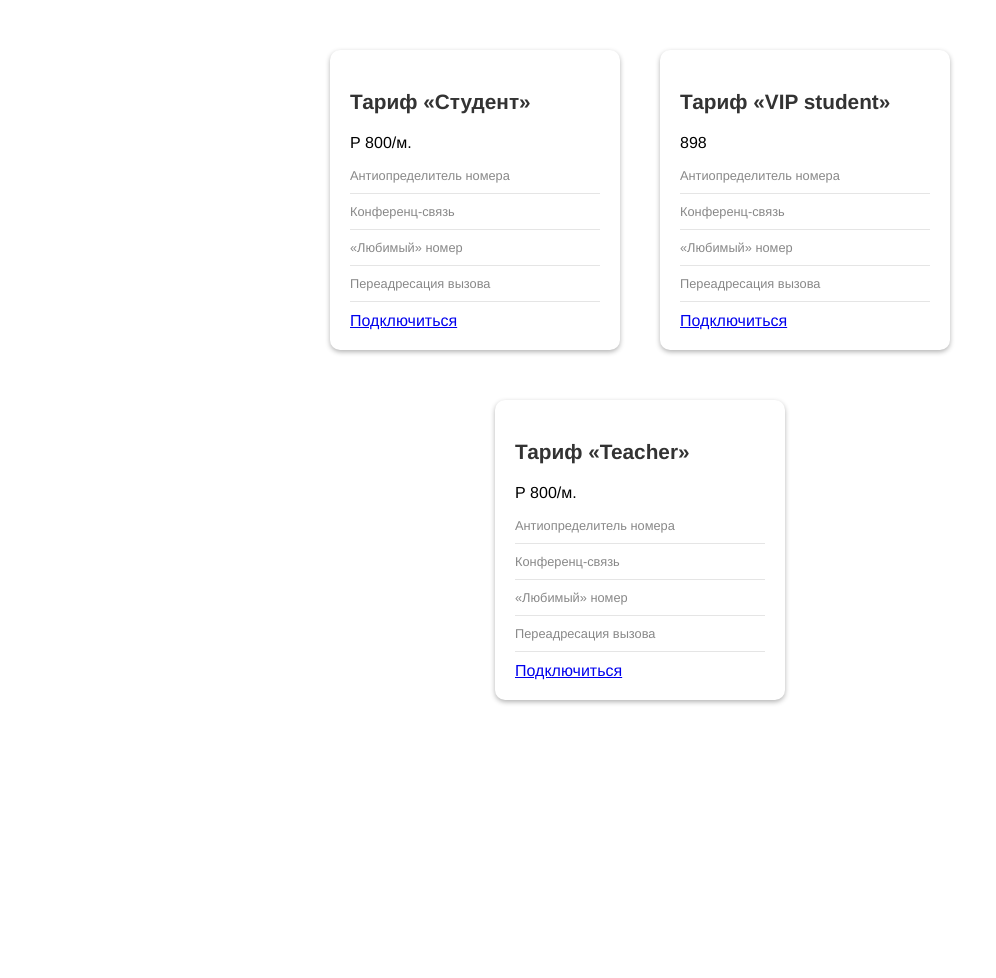
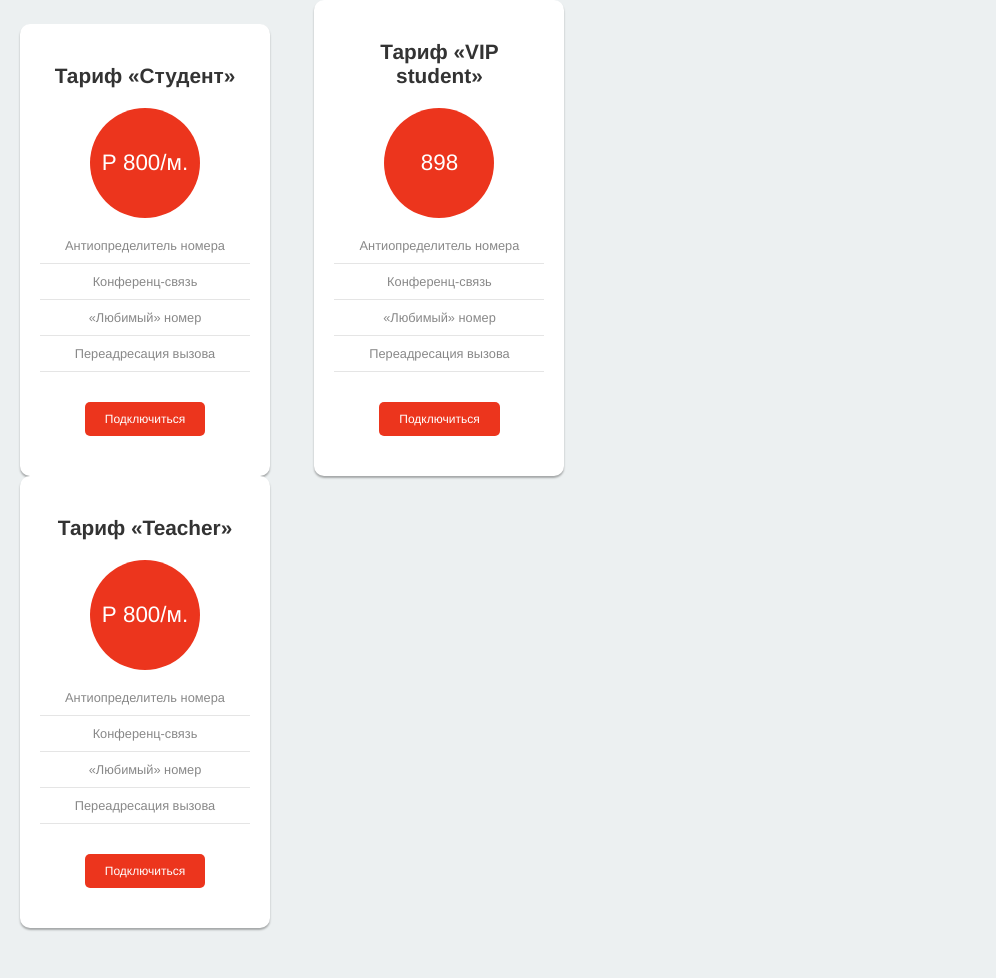
Before and after one commit to W12iteCrow/W12iteCrow.github.io, a PHP site: page / in a window 1280 px wide. Shown: the whole page, without its empty margins (0-996 px from the left). Before the commit the page ends 704 px from the top, so only its background shows below. Run offline with PHP 8.4, Linux system fonts and the light colour scheme; some libraries are stand-ins or nearby versions.

Commit message:
Update style.css

```diff
--- a/style.css
+++ b/style.css
@@ -1,51 +1,15 @@
-/* * {
+* {
 	box-sizing: border-box;
-} */
+}
 
 body {
 	margin: 0;
 	font-size: 16px;
 	font-family: Helvetica;
-   background:rgba(255, 255, 255, 0.1)
+	background: #ECF0F1;
 }
 
-.headline {
-   display: flex;
-   justify-content: center;
-   flex-direction: column;
-   align-items: center;
-   height: 300px;
-}
-
-.headline img {
-   max-width: 100%;
-   height: 110%;
-   margin-bottom: -40px;
-}
-/* }
-.headline-text1 {
-   font-size: 36px;
-   color: #333333;
-   margin-top: -20px;
-   margin-bottom: 50px;
-   color: #5D5D5D;
-}
-.headline-text2 {
-   font-size: 36px;
-   color: #333333;
-   margin-top: -42px;
-   margin-bottom: 50px;
-   color: #5D5D5D;
-} */
-
-.wrap {
-   max-width: 660px;
-   margin: 50px auto 0 auto;
-   text-align: center;
-   display: flex;
-   justify-content: center;
-}
-.wrap2 {
+.wrap .wrap2 {
 	max-width: 660px;
 	margin: 50px auto 0 auto;
 	text-align: center;
@@ -54,34 +18,36 @@ body {
 }
 
 .box1 {
+	display: inline-block;
 	margin: 0 20px;
 	width: 250px;
-   background: rgb(255, 255, 255);
-   text-align: left;
+	background: white;
+	text-align: center;
 	padding: 20px;
 	border-radius: 10px;
-   box-shadow: 0 2px 5px rgba(0, 0, 0, 0.3);
+	box-shadow: 0 2px 2px rgba(0, 0, 0, 0.3);
 }
 
 .box2 {
+	display: inline-block;
 	margin: 0 20px;
 	width: 250px;
 	background: white;
-   text-align: left;
+	text-align: center;
 	padding: 20px;
 	border-radius: 10px;
-   box-shadow: 0 2px 5px rgba(0, 0, 0, 0.3);
+	box-shadow: 0 2px 2px rgba(0, 0, 0, 0.3);
 }
 
 .box3 {
-   /* display: inline-block; */
+	display: inline-block;
 	margin: 0 20px;
 	width: 250px;
 	background: white;
-   text-align: left;
+	text-align: center;
 	padding: 20px;
 	border-radius: 10px;
-   box-shadow: 0 2px 5px rgba(0, 0, 0, 0.3);
+	box-shadow: 0 2px 2px rgba(0, 0, 0, 0.3);
 }
 
 .blue {
@@ -100,51 +66,18 @@ h2 {
 	font-weight: 100;
 	letter-spacing: 1px;
 }
-.title{
-   font-size: 32px;
-   text-align: center;
-}
 
-.title-vip {
-   font-size: 30px;
-   text-align: center;
-}
-
-.price1 {
-   height: 70px;
-   width: 290px;
-   text-align: center;
-   background-color: #7a7676;
-   border-radius: 15%;
-   line-height: 80px;
-   color: #FFF;
-   font-size: 30px;
-   font-weight: 100px;
-   margin-left: -20px;
-}
-.price2 {
-   height: 70px;
-   width: 290px;
+.price {
+	height: 110px;
+	width: 110px;
 	text-align: center;
 	background-color: #EC351D;
-   border-radius: 15%;
-   line-height: 80px;
+	border-radius: 50%;
+	line-height: 110px;
 	color: #FFF;
-   font-size: 30px;
-   font-weight: 100px;
-   margin-left: -20px;
-}
-.price3 {
-   height: 70px;
-   width: 290px;
-   text-align: center;
-   background-color: #6b3285;
-   border-radius: 15%;
-   line-height: 80px;
-   color: #FFF;
-   font-size: 30px;
-   font-weight: 100px;
-   margin-left: -20px;
+	font-size: 1.4em;
+	font-weight: 100;
+	margin: 20px auto;
 }
 
 .blue .price {
@@ -167,37 +100,19 @@ h2 {
 	border-bottom: 1px solid rgba(0, 0, 0, 0.1);
 }
 
-body button {
+.button {
 	text-decoration: none;
 	display: inline-block;
-   margin-top: 30px;
-   padding: 10px 94px;
-   border-radius: 7px;
-   color: rgb(10, 10, 10);
-   font-size: 0.9em;
-   font-weight: 200;
+	margin: 20px auto;
+	padding: 10px 20px;
+	background: #EC351D;
+	border-radius: 5px;
+	color: white;
+	font-size: 0.75em;
+	font-weight: 100;
 	transition: 0.7s ease-in-out;
 }
 
-.button1 {
-   background: white;
-   margin-top: 322px;
+.button:hover {
+	background: #A52514
 }
-.button2 {
-   background: #EC351D;
-   color: rgb(255, 255, 255);
-}
-.button3 {
-   background: #6b3285;
-   color: rgb(255, 255, 255);
-}
-
-.button1:hover {
-   background: #f0ec09
-}
-.button2:hover {
-   background: #f0ec09
-}
-.button3:hover {
-   background: #f0ec09
-}
```
Lines whose indentation alone changed are shown as unchanged.
